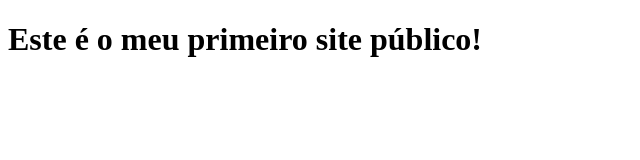
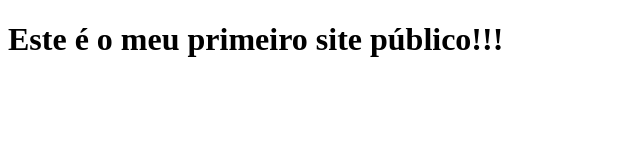
Before and after one commit to edu-bit/Meuprimeiro, a Next.js app: page / in a window 1280 px wide. Shown: the top 160 px of the page, without its empty margins (0-640 px from the left). Built offline with nearby package versions, Linux system fonts and the light colour scheme.

Commit message:
Adicionando exclamações

```diff
--- a/pages/index.js
+++ b/pages/index.js
@@ -1,5 +1,5 @@
 function Home() {
-    return <h1>Este é o meu primeiro site público!</h1>
+    return <h1>Este é o meu primeiro site público!!!</h1>
 }
 
 export default Home;
```
